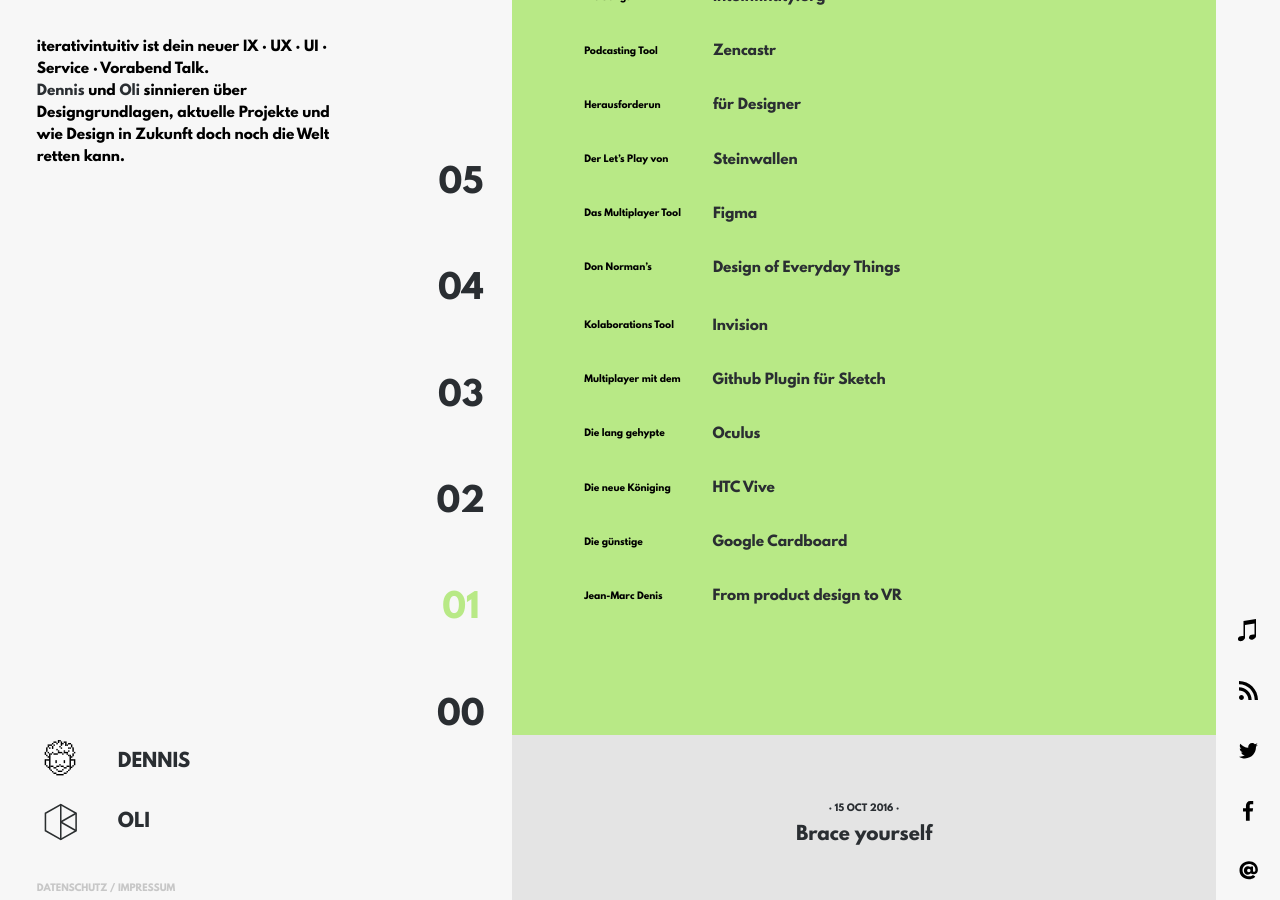
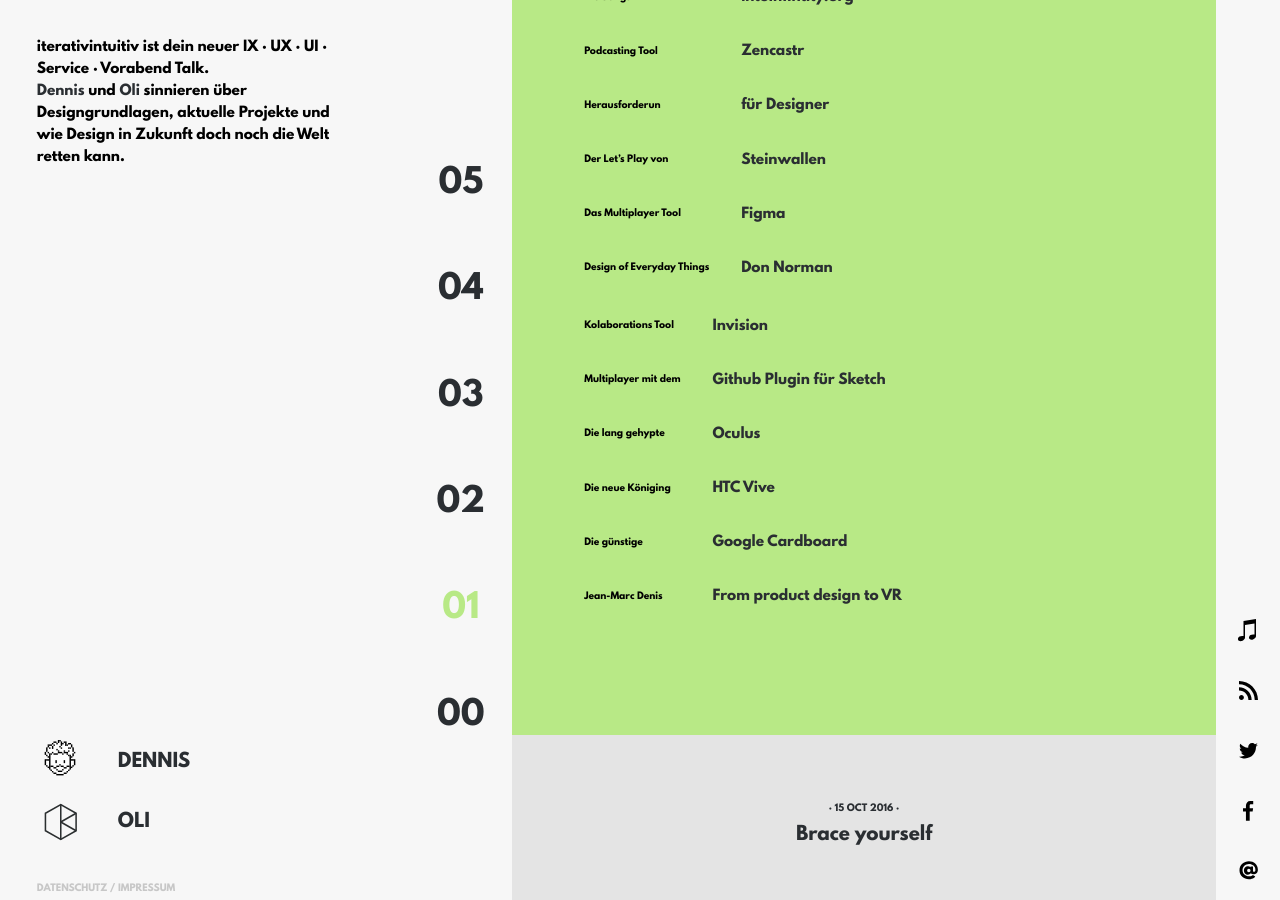
Before and after one commit to iterativintuitiv/podcast, a Jekyll site: the page built from index.html, in a window 1280 px wide and 900 px high, scrolled down 10965 px. Built offline with Jekyll 4.4.1, drawn with Linux system fonts in a browser that asks for light colours; nearby versions of some CDN libraries; the list of posts is cut into pages by our own code.

```diff
--- a/_posts/2016-10-20-episode-1.markdown
+++ b/_posts/2016-10-20-episode-1.markdown
@@ -48,7 +48,7 @@ chapterStart:
 | Herausforderun| [für Designer](http://bit.ly/umfrage_doku_design) |
 | Der Let's Play von | [Steinwallen](https://www.youtube.com/user/Steinwallen) |
 | Das Multiplayer Tool | [Figma](htpp://www.figma.com) |
-| Don Norman's | [Design of Everyday Things](https://en.wikipedia.org/wiki/The_Design_of_Everyday_Things) |
+| Design of Everyday Things | [Don Norman](https://en.wikipedia.org/wiki/The_Design_of_Everyday_Things) |
 
 | | |
 |:-|:-|
```
